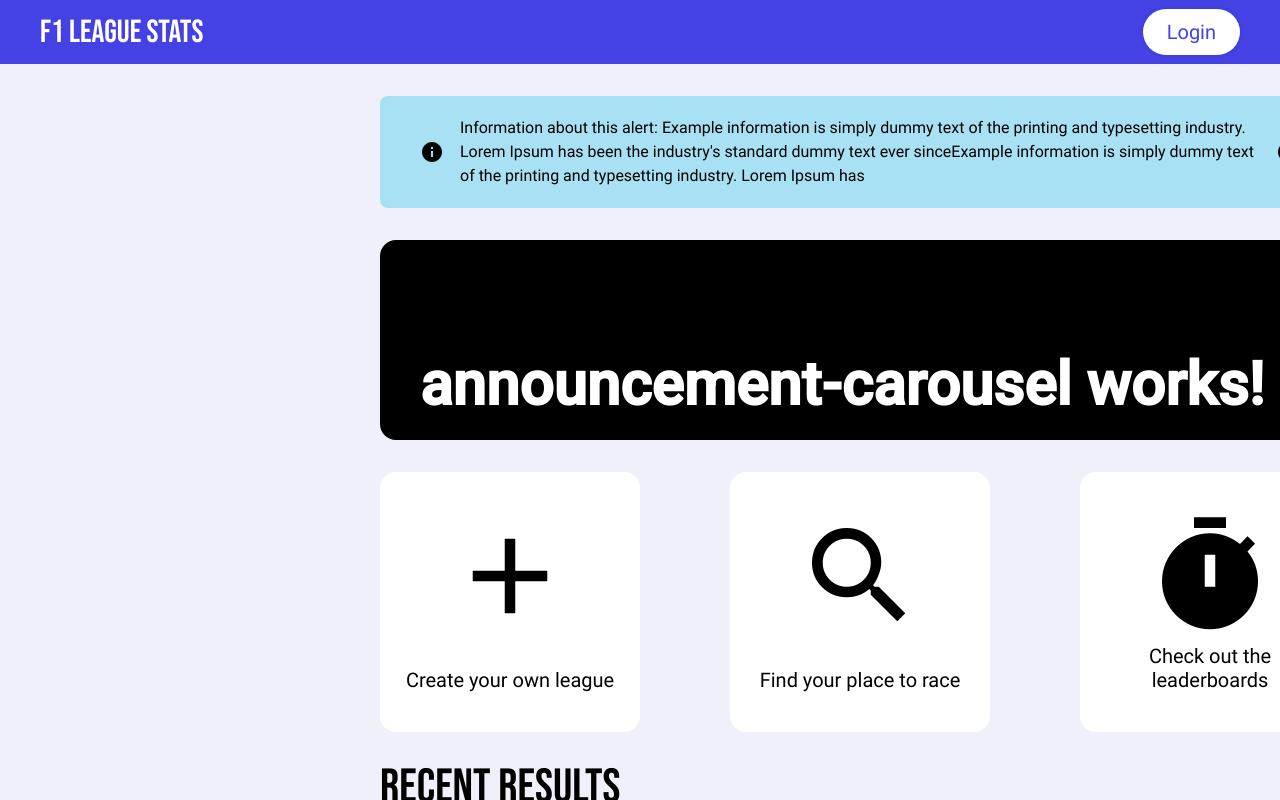
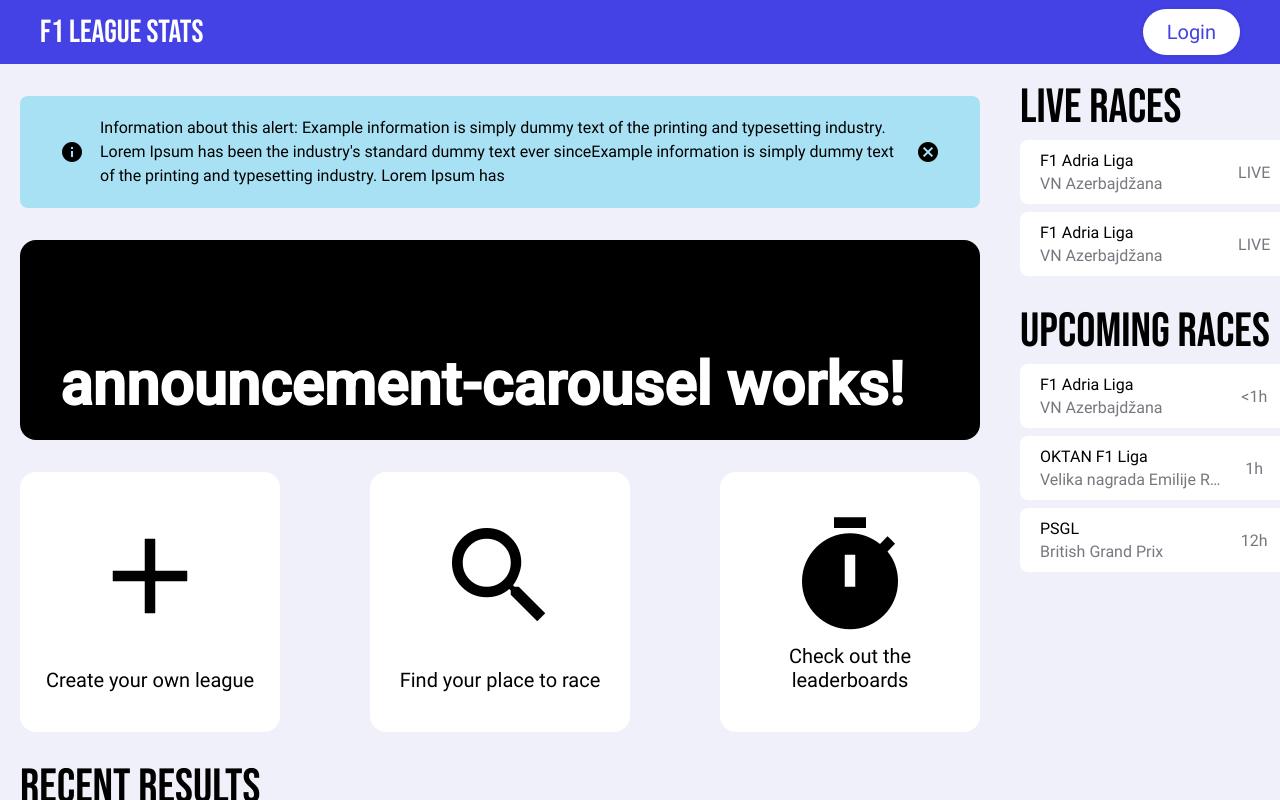
Before and after one commit to dmisadin/racing-league-hub, an Angular app in the folder frontend/: page / in a window 1280 px wide. Built offline with nearby package versions, Linux system fonts and the light colour scheme.

Commit message:
Added simple routing (routes: default and login)

```diff
--- a/frontend/src/app/announcement-carousel/announcement-carousel.component.scss
+++ b/frontend/src/app/announcement-carousel/announcement-carousel.component.scss
@@ -19,7 +19,3 @@
 
   padding: 20px 40px;
 }
-
-h1{
-
-}
--- a/frontend/src/app/app-routing.module.ts
+++ b/frontend/src/app/app-routing.module.ts
@@ -1,7 +1,14 @@
 import { NgModule } from '@angular/core';
 import { RouterModule, Routes } from '@angular/router';
+import { HomeComponent } from './features/home/home.component';
+import { LoginComponent } from './features/login/login.component';
+import { SidebarComponent } from './shared/components/sidebar/sidebar.component';
 
-const routes: Routes = [];
+const routes: Routes = [
+  { path:'', component: HomeComponent },
+  { path:'login', component: LoginComponent },
+
+];
 
 @NgModule({
   imports: [RouterModule.forRoot(routes)],
--- a/frontend/src/app/app.component.html
+++ b/frontend/src/app/app.component.html
@@ -1,6 +1,7 @@
 <app-navbar></app-navbar>
 <div class="grid-container">
-  <div id="left-side"></div>
-  <app-home></app-home>
-  <app-sidebar></app-sidebar>
+  <!-- <div id="left-side"></div> -->
+  <!-- <app-home></app-home> -->
+  <router-outlet></router-outlet>
+  <app-sidebar *ngIf="router.url == '/'"></app-sidebar>
 </div>
--- a/frontend/src/app/app.component.ts
+++ b/frontend/src/app/app.component.ts
@@ -1,4 +1,5 @@
 import { Component } from '@angular/core';
+import { Router } from '@angular/router';
 
 @Component({
   selector: 'app-root',
@@ -7,4 +8,6 @@ import { Component } from '@angular/core';
 })
 export class AppComponent {
   title = 'f1-league-stats';
+
+  constructor(public router: Router) {}
 }
--- a/frontend/src/app/features/home/home.component.html
+++ b/frontend/src/app/features/home/home.component.html
@@ -9,6 +9,7 @@
 </app-section-flex>
 
 <!-- Ove vrijednosti zamjeniti podacima iz baze podataka ili kreirati placeholder objekte! -->
+<!-- U buducnosti koristiti NgFor directive za prikaz objekata sadrzanih u arrayu dobivenom od strane baze -->
 <app-section-flex [direction]="'column'" [title]="'Recent results'">
   <app-result-row [grandPrixName]="'VN Bahreina'" [leagueName]="'F1 Adria Liga'" [seasonName]="'Sezona 5'" (click)="openRace()"></app-result-row>
   <app-result-row [grandPrixName]="'VN Australije'" [leagueName]="'OKTAN F1 Liga'" [seasonName]="'Sezona 3'"></app-result-row>
--- a/frontend/src/app/shared/components/navbar/navbar.component.html
+++ b/frontend/src/app/shared/components/navbar/navbar.component.html
@@ -1,4 +1,4 @@
-<p>f1 league stats</p>
+<p (click)="navHome()">f1 league stats</p>
 <app-btn-custom
   [label]="'Login'"
   [colorClass]="'light'"
--- a/frontend/src/app/shared/components/navbar/navbar.component.ts
+++ b/frontend/src/app/shared/components/navbar/navbar.component.ts
@@ -1,4 +1,5 @@
 import { Component } from '@angular/core';
+import { Router } from '@angular/router';
 
 @Component({
   selector: 'app-navbar',
@@ -7,7 +8,14 @@ import { Component } from '@angular/core';
 })
 export class NavbarComponent {
 
+  constructor(private router:  Router) {}
+
   login() {
     console.log("Klik na Login!");
+    this.router.navigate(['login']);
+  }
+
+  navHome() {
+    this.router.navigate(['']);
   }
 }
```
